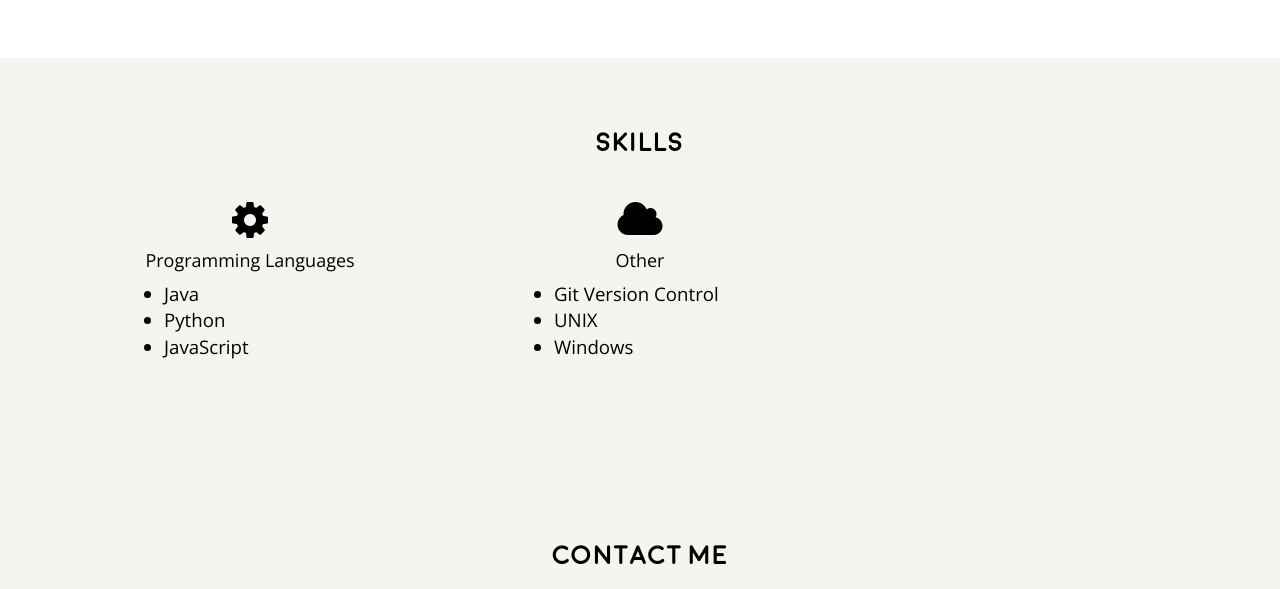
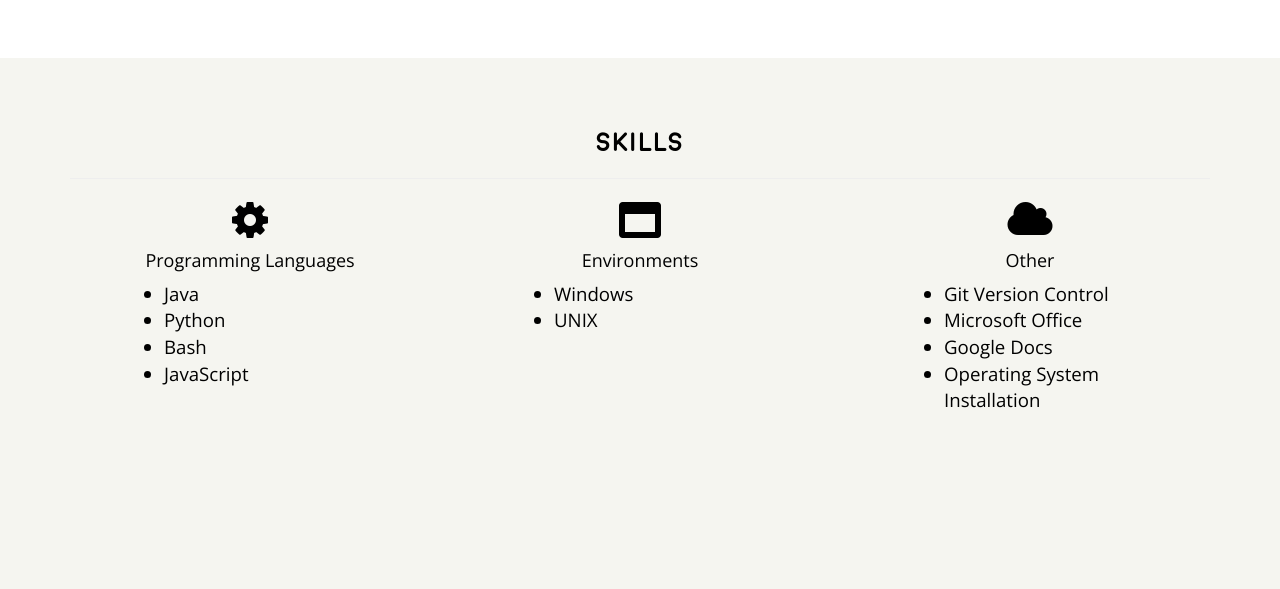
Before and after one commit to nwpilgrim/nwpilgrim.github.io, a website: page index.html in a window 1280 px wide. Shown: the part 1413-2002 px from the top of the page. Drawn offline with nearby package versions, Linux system fonts and the light colour scheme; a script that the page names is missing.

Commit message:
Added_extra_skills

```diff
--- a/index.html
+++ b/index.html
@@ -84,7 +84,18 @@
         <ul>
           <li>Java</li>
           <li>Python</li>
+          <li>Bash</li>
           <li>JavaScript</li>
+        </ul>
+        <br>
+      </div>
+
+      <div class="col-md-4 col-sm-4">
+        <center><i class="contact-icon fa fa-window-maximize fa-3x"></i>
+          <strong><h4>Environments</h4></strong></center>
+        <ul>
+          <li>Windows</li>
+          <li>UNIX</li>
         </ul>
         <br>
       </div>
@@ -94,8 +105,9 @@
           <strong><h4>Other</h4></strong></center>
         <ul>
           <li>Git Version Control</li>
-          <li>UNIX</li>
-          <li>Windows</li>
+          <li>Microsoft Office</li>
+          <li>Google Docs</li>
+          <li>Operating System Installation</li>
         </ul>
         <br>
       </div>
```
